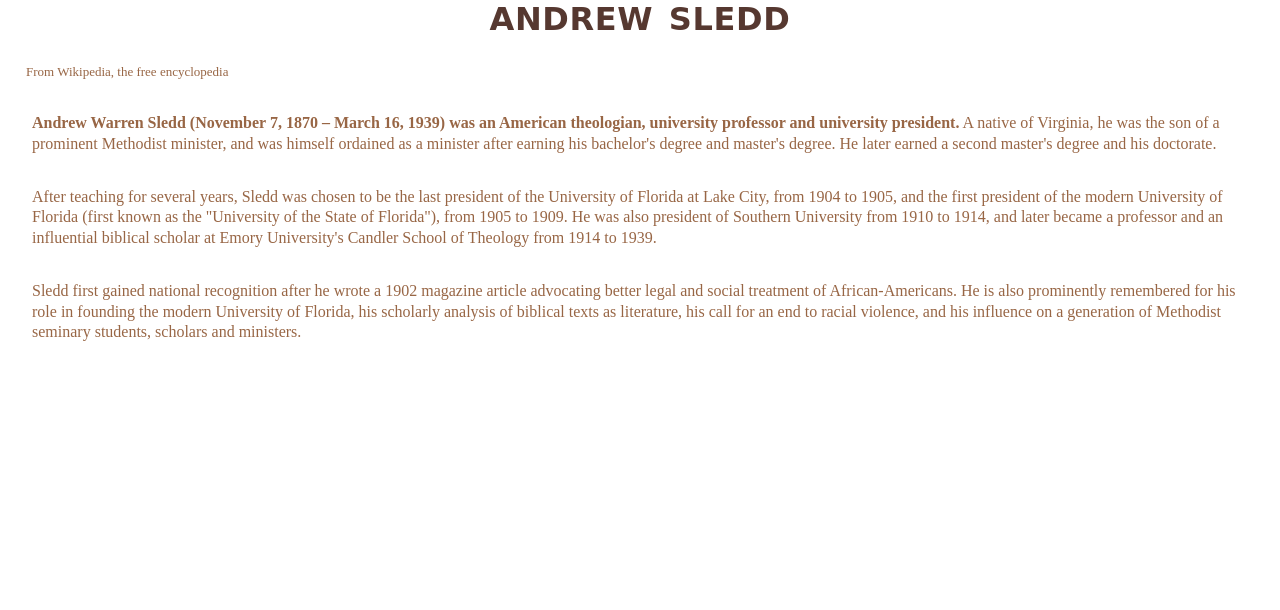
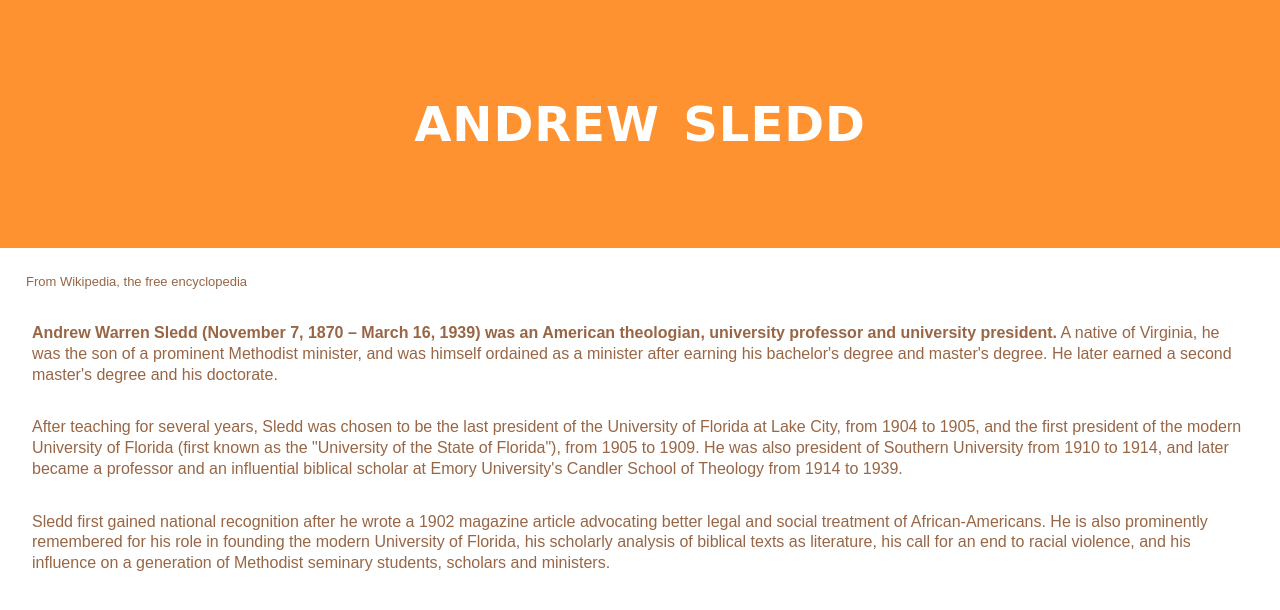
Before and after one commit to olgazaid/myprogectrepo, a plain HTML site: page index.html in a window 1280 px wide. Drawn offline with Linux system fonts and the light colour scheme; a web font is replaced by a local one.

Commit message:
css 3 adding

```diff
--- a/main.css
+++ b/main.css
@@ -3,9 +3,10 @@
     padding: 0;
 }
 .main{
-    font-family: 'Nunito', sans-serif;
+
     background: rgba(76, 175, 80, 0.3);**/
     margin: 10em;
+    padding: 4em;
 
 }
 
@@ -17,19 +18,24 @@
 }**/
 
 h1{
-    color: #563830;
+    color: #ffffff;
     text-transform:  uppercase;
     text-align: center;
     font-family: 'Kumar One', cursive;
+    font-size:3em;
     letter-spacing: 0.02em;
     word-spacing: 0.12em;
+    padding: 2em;
+    background-color: #ff9230;
+
 
 }
 
 p{
  color: #986645;
  margin: 2em;
-    line-height: 1.3em;
+ line-height: 1.3em;
+ font-family: 'Nunito', sans-serif;
 }
 
 .from {
```
